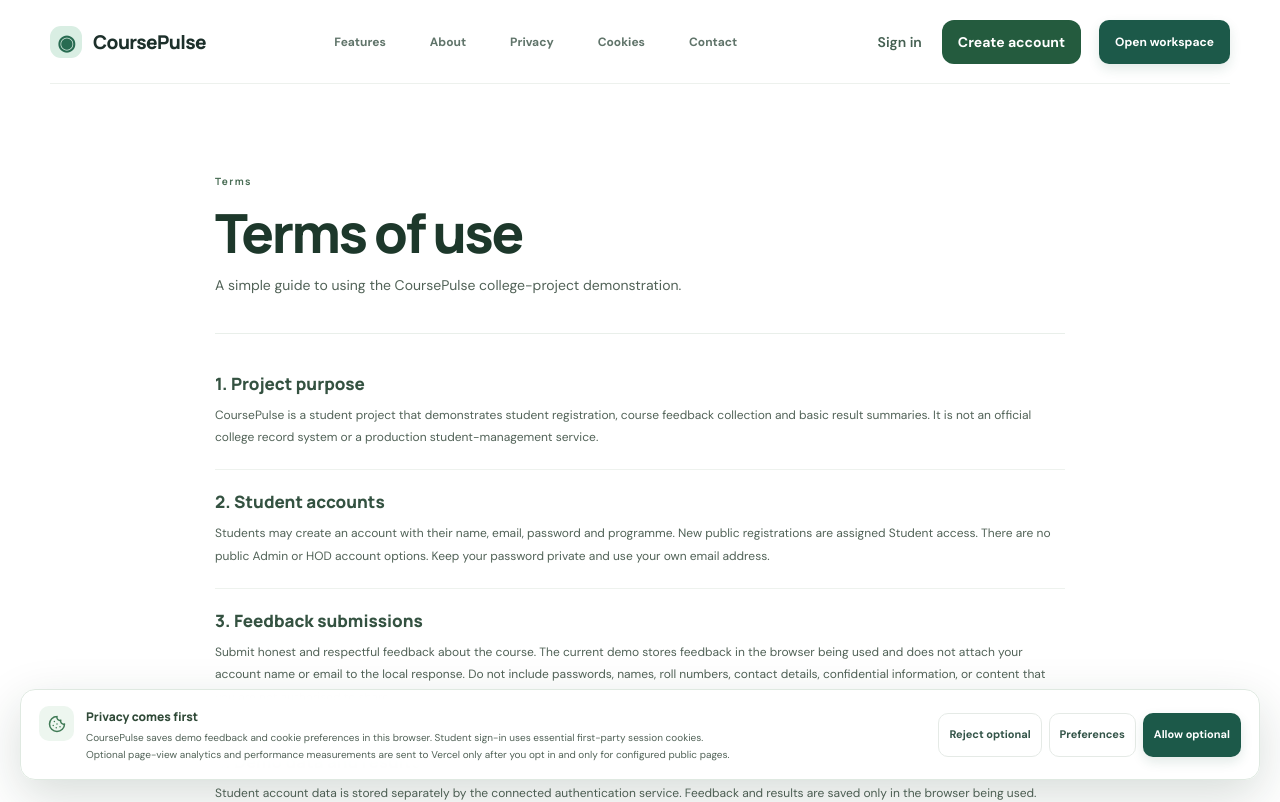
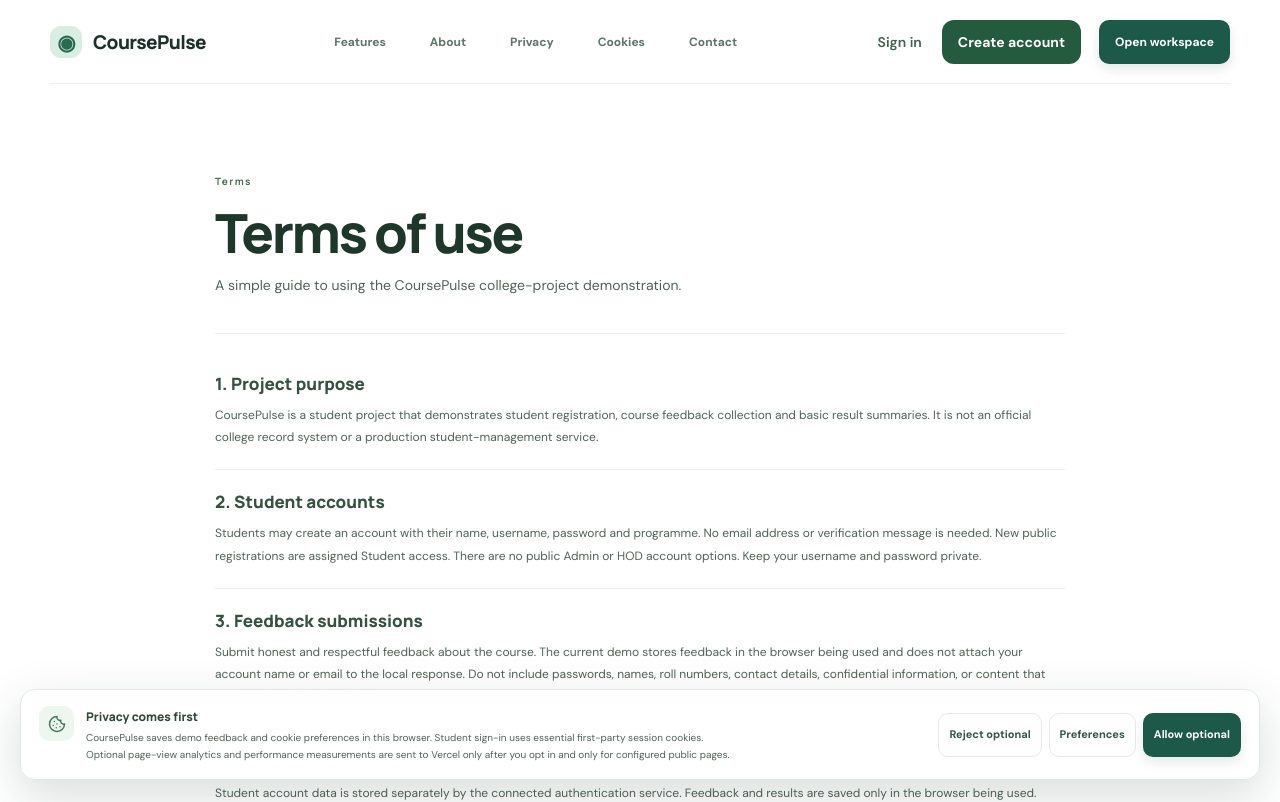
Before and after one commit to akashsharmapb09-cpu/coursePulse.site, a Next.js app: page /terms in a window 1280 px wide. Shown: the top 802 px of the page. Built offline with nearby package versions, Linux system fonts and the light colour scheme; no server answers.

Commit message:
Update terms for email-free student accounts

```diff
--- a/app/terms/page.tsx
+++ b/app/terms/page.tsx
@@ -3,7 +3,7 @@ import { PublicPage } from '@/components/public-site';
 export const metadata:Metadata={alternates:{canonical:'/terms'},title:'Terms of Use',description:'Terms for using the CoursePulse college-project demonstration.'};
 export default function TermsPage(){return <PublicPage eyebrow="Terms" title="Terms of use" description="A simple guide to using the CoursePulse college-project demonstration.">
  <section><h2>1. Project purpose</h2><p>CoursePulse is a student project that demonstrates student registration, course feedback collection and basic result summaries. It is not an official college record system or a production student-management service.</p></section>
- <section><h2>2. Student accounts</h2><p>Students may create an account with their name, email, password and programme. New public registrations are assigned Student access. There are no public Admin or HOD account options. Keep your password private and use your own email address.</p></section>
+ <section><h2>2. Student accounts</h2><p>Students may create an account with their name, username, password and programme. No email address or verification message is needed. New public registrations are assigned Student access. There are no public Admin or HOD account options. Keep your username and password private.</p></section>
  <section><h2>3. Feedback submissions</h2><p>Submit honest and respectful feedback about the course. The current demo stores feedback in the browser being used and does not attach your account name or email to the local response. Do not include passwords, names, roll numbers, contact details, confidential information, or content that you are not authorised to share.</p></section>
  <section><h2>4. Demo data and results</h2><p>Student account data is stored separately by the connected authentication service. Feedback and results are saved only in the browser being used. Results reflect local demo responses and are not official college statistics. Responses are not shared or synchronised between visitors or devices.</p></section>
  <section><h2>5. Availability and changes</h2><p>The project may be updated, reset, or temporarily unavailable during development. No guarantee is made that locally stored feedback will remain available if browser data is cleared or the app changes.</p></section>
```
